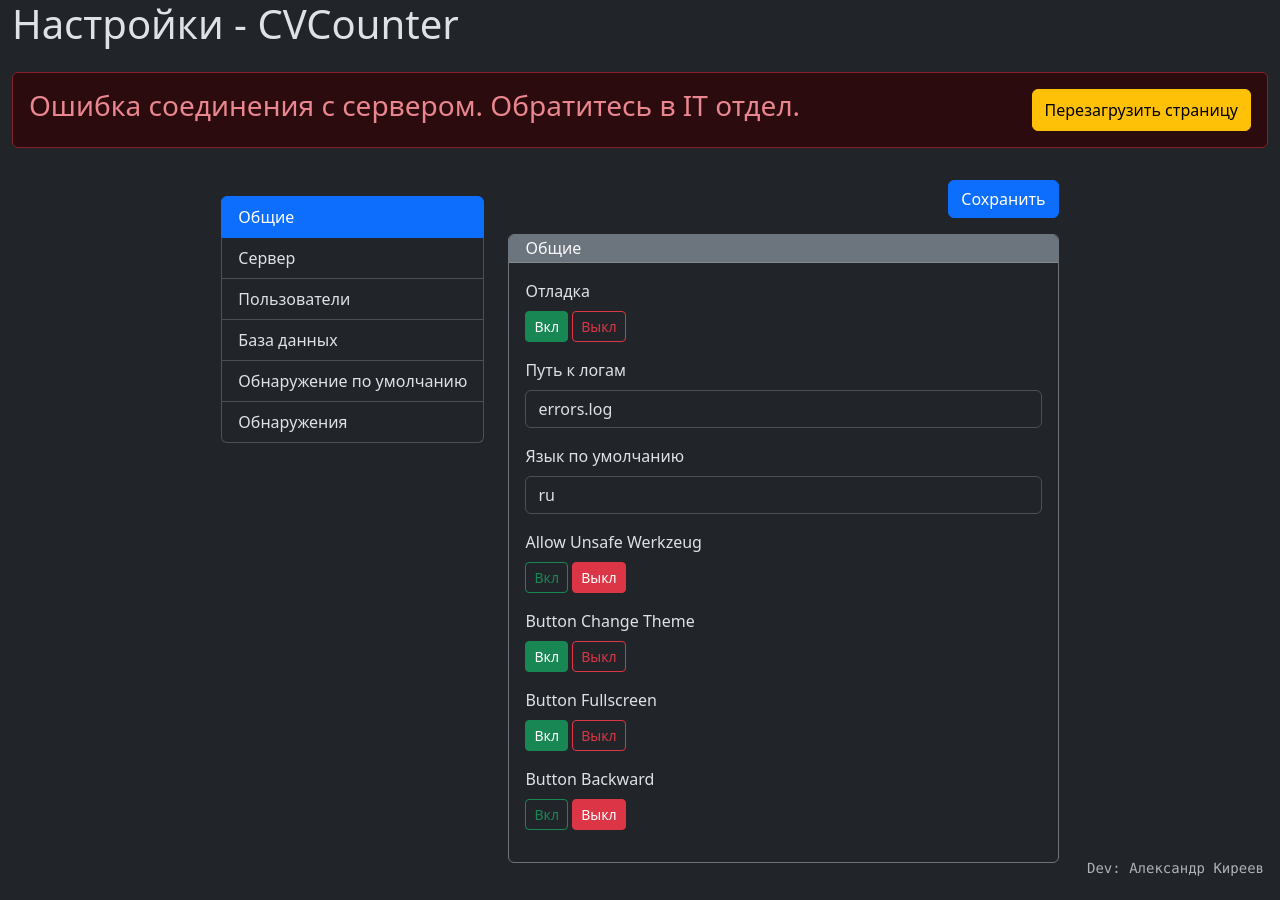
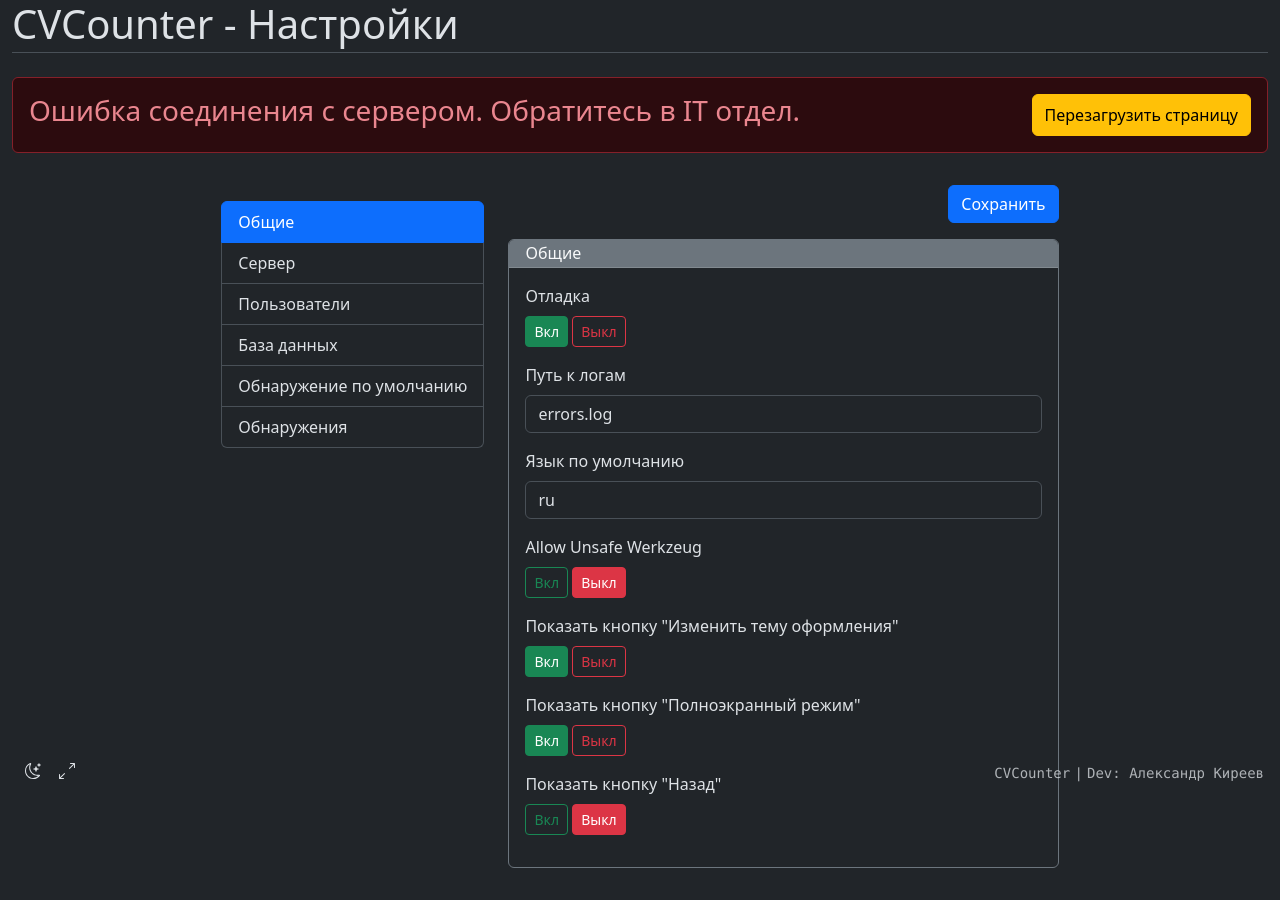
Before and after one commit to BespredeL/CVCounter, a Flask app: page /settings in a window 1280 px wide. Before the commit the page ends 876 px from the top, so only its background shows below. Run offline with Flask 3, Linux system fonts and the light colour scheme; some libraries are stand-ins or nearby versions.

Commit message:
Refactoring code.

```diff
--- a/app.py
+++ b/app.py
@@ -346,7 +346,7 @@ def stop_count(location=None):
 @auth.login_required
 def settings():
     _config = ConfigManager("config.json")
-    return render_template('settings.html', config=_config.read_config())
+    return render_template('settings.html', _config=_config.read_config())
 
 
 @app.route('/settings_save', methods=['POST'])
--- a/langs/en.json
+++ b/langs/en.json
@@ -109,5 +109,9 @@
     "Back to homepage": "Back to homepage",
     "Current password": "Current password",
     "New password": "New password",
-    "Confirm new password": "Confirm new password"
+    "Confirm new password": "Confirm new password",
+    "Button Change Theme": "Show button \"Change Theme\"",
+    "Button Fullscreen": "Show button \"Fullscreen\"",
+    "Button Backward": "Show button \"Backward\"",
+    "Settings saved": "Settings saved"
 }
--- a/langs/ru.json
+++ b/langs/ru.json
@@ -109,5 +109,9 @@
     "Back to homepage": "Вернуться на главную страницу",
     "Current password": "Текущий пароль",
     "New password": "Новый пароль",
-    "Confirm new password": "Подтвердите новый пароль"
+    "Confirm new password": "Подтвердите новый пароль",
+    "Button Change Theme": "Показать кнопку \"Изменить тему оформления\"",
+    "Button Fullscreen": "Показать кнопку \"Полноэкранный режим\"",
+    "Button Backward": "Показать кнопку \"Назад\"",
+    "Settings saved": "Настройки сохранены"
 }
--- a/static/assets/css/style.css
+++ b/static/assets/css/style.css
@@ -20,12 +20,12 @@ html[data-bs-theme="dark"] .bootstrap-select .no-results {
     border-radius: 5px !important;
 }
 
-.theme-switcher {
-    position: static;
+.footer-link {
+    position: absolute;
 }
 
 @media (min-width: 992px) {
-    .theme-switcher {
+    .footer-link {
         position: fixed;
     }
 }
--- a/templates/base.html
+++ b/templates/base.html
@@ -7,7 +7,7 @@
      -->
     <meta charset="utf-8">
     <meta name="viewport" content="width=device-width, initial-scale=1">
-    <title>{% block title %}{% endblock %} - CVCounter</title>
+    <title>{% if url_for(request.endpoint, **request.view_args) != "/" %}CVCounter - {% endif %}{% block title %}{% endblock %}</title>
     <!-- Styles -->
     <link rel="shortcut icon" href="{{ url_for('static', filename='icons/favicon.ico') }}">
     <link rel="apple-touch-icon" sizes="180x180" href="{{ url_for('static', filename='icons/apple-touch-icon.png') }}">
@@ -44,8 +44,9 @@
     <!-- END: Content block -->
 </div>
 
-<!-- START: Theme switch -->
-<div class="theme-switcher bottom-0 start-0 p-3 d-flex justify-content-start">
+<!-- START: Footer links -->
+<div class="position-relative">
+    <div class="footer-link bottom-0 start-0 px-3 mb-3 d-flex justify-content-start">
         {% if config.get('general.button_change_theme') %}
             <button type="button" class="btn btn-sm d-flex align-items-center" id="theme-switch"
                     data-bs-toggle="tooltip" data-bs-placement="top" data-bs-title="{{ trans('Switch theme color') }}">
@@ -70,7 +71,8 @@
                     <path fill-rule="evenodd"
                           d="M5.828 10.172a.5.5 0 0 0-.707 0l-4.096 4.096V11.5a.5.5 0 0 0-1 0v3.975a.5.5 0 0 0 .5.5H4.5a.5.5 0 0 0 0-1H1.732l4.096-4.096a.5.5 0 0 0 0-.707m4.344-4.344a.5.5 0 0 0 .707 0l4.096-4.096V4.5a.5.5 0 1 0 1 0V.525a.5.5 0 0 0-.5-.5H11.5a.5.5 0 0 0 0 1h2.768l-4.096 4.096a.5.5 0 0 0 0 .707"/>
                 </svg>
-            <svg xmlns="http://www.w3.org/2000/svg" width="16" height="16" fill="currentColor" class="bi bi-arrows-angle-contract d-none"
+                <svg xmlns="http://www.w3.org/2000/svg" width="16" height="16" fill="currentColor"
+                     class="bi bi-arrows-angle-contract d-none"
                      viewBox="0 0 16 16">
                     <path fill-rule="evenodd"
                           d="M.172 15.828a.5.5 0 0 0 .707 0l4.096-4.096V14.5a.5.5 0 1 0 1 0v-3.975a.5.5 0 0 0-.5-.5H1.5a.5.5 0 0 0 0 1h2.768L.172 15.121a.5.5 0 0 0 0 .707M15.828.172a.5.5 0 0 0-.707 0l-4.096 4.096V1.5a.5.5 0 1 0-1 0v3.975a.5.5 0 0 0 .5.5H14.5a.5.5 0 0 0 0-1h-2.768L15.828.879a.5.5 0 0 0 0-.707"/>
@@ -89,21 +91,20 @@
             </a>
         {% endif %}
     </div>
-<!-- END: Theme switch -->
 
-<div class="position-relative d-none d-md-block">
-    <div class="position-absolute bottom-0 start-50 translate-middle-x px-3 mb-3">
+    <div class="footer-link bottom-0 start-50 px-3 mb-3 translate-middle-x d-none d-md-block">
         <div class="small" id="system_load"></div>
     </div>
-</div>
 
-<div class="position-relative">
-    <div class="position-absolute bottom-0 end-0 px-3 mb-3">
+    <div class="footer-link bottom-0 end-0 px-3 mb-3">
+        <a href="https://createdby.ru" class="text-body-secondary text-decoration-none font-monospace lh-1 small mb-3" target="_blank">CVCounter</a>
+        <span class="text-body-secondary font-monospace lh-1 small mb-3">|</span>
         <a href="https://bespredel.name" class="text-body-secondary text-decoration-none font-monospace lh-1 small mb-3" target="_blank"
            data-bs-toggle="tooltip" data-bs-placement="top" data-bs-html="true"
            data-bs-title="Разработчик системы: <br><b>Александр Киреев</b>">Dev: Александр Киреев</a>
     </div>
 </div>
+<!-- END: Footer links -->
 
 <!-- START: Scripts -->
 <script>
--- a/templates/index.html
+++ b/templates/index.html
@@ -1,7 +1,7 @@
 {% extends 'base.html' %}
 
 {% block header %}
-    <h1 class="border-bottom">{% block title %}CVCounter{% endblock %}</h1>
+    <h1 class="border-bottom pb-1">{% block title %}CVCounter{% endblock %}</h1>
 {% endblock %}
 
 {% block footer %}
--- a/templates/pages/help.html
+++ b/templates/pages/help.html
@@ -2,7 +2,7 @@
 
 {% block header %}
     <a href="{{ url_for('index') }}" class="text-decoration-none text-body">
-        <h1 class="border-bottom">{% block title %}{{ trans('Help') }} - CVCounter{% endblock %}</h1>
+        <h1 class="border-bottom pb-1">CVCounter - {% block title %}{{ trans('Help') }}{% endblock %}</h1>
     </a>
 {% endblock %}
 
--- a/templates/settings.html
+++ b/templates/settings.html
@@ -2,7 +2,7 @@
 
 {% block header %}
     <a href="{{ url_for('index') }}" class="text-decoration-none text-body">
-        <h1>{% block title %}{{ trans('Settings') }} - CVCounter{% endblock %}</h1>
+        <h1 class="border-bottom pb-1">CVCounter - {% block title %}{{ trans('Settings') }}{% endblock %}</h1>
     </a>
 {% endblock %}
 
@@ -13,7 +13,7 @@
         <div class="row">
             <div class="col-md-4 mb-3 mt-3">
                 <div class="list-group mb-3 py-3 sticky-top" id="pills-tab" role="tablist">
-                    {% for key, value in config.items() %}
+                    {% for key, value in _config.items() %}
                         <button class="list-group-item list-group-item-action {% if loop.first %}active{% endif %}"
                                 id="pills-{{ key }}-tab" data-bs-toggle="pill" data-bs-target="#pills-{{ key }}" role="tab"
                                 aria-controls="pills-{{ key }}" aria-selected="true">
@@ -34,7 +34,7 @@
                         </div>
                     </div>
                     <div class="tab-content" id="pills-tabContent">
-                        {% for key, value in config.items() %}
+                        {% for key, value in _config.items() %}
                             <div class="tab-pane fade {% if loop.first %}show active{% endif %}" id="pills-{{ key }}" role="tabpanel"
                                  aria-labelledby="pills-{{ key }}-tab" tabindex="0">
                                 {% if key != 'users' %}
```
Lines whose indentation alone changed are shown as unchanged.
